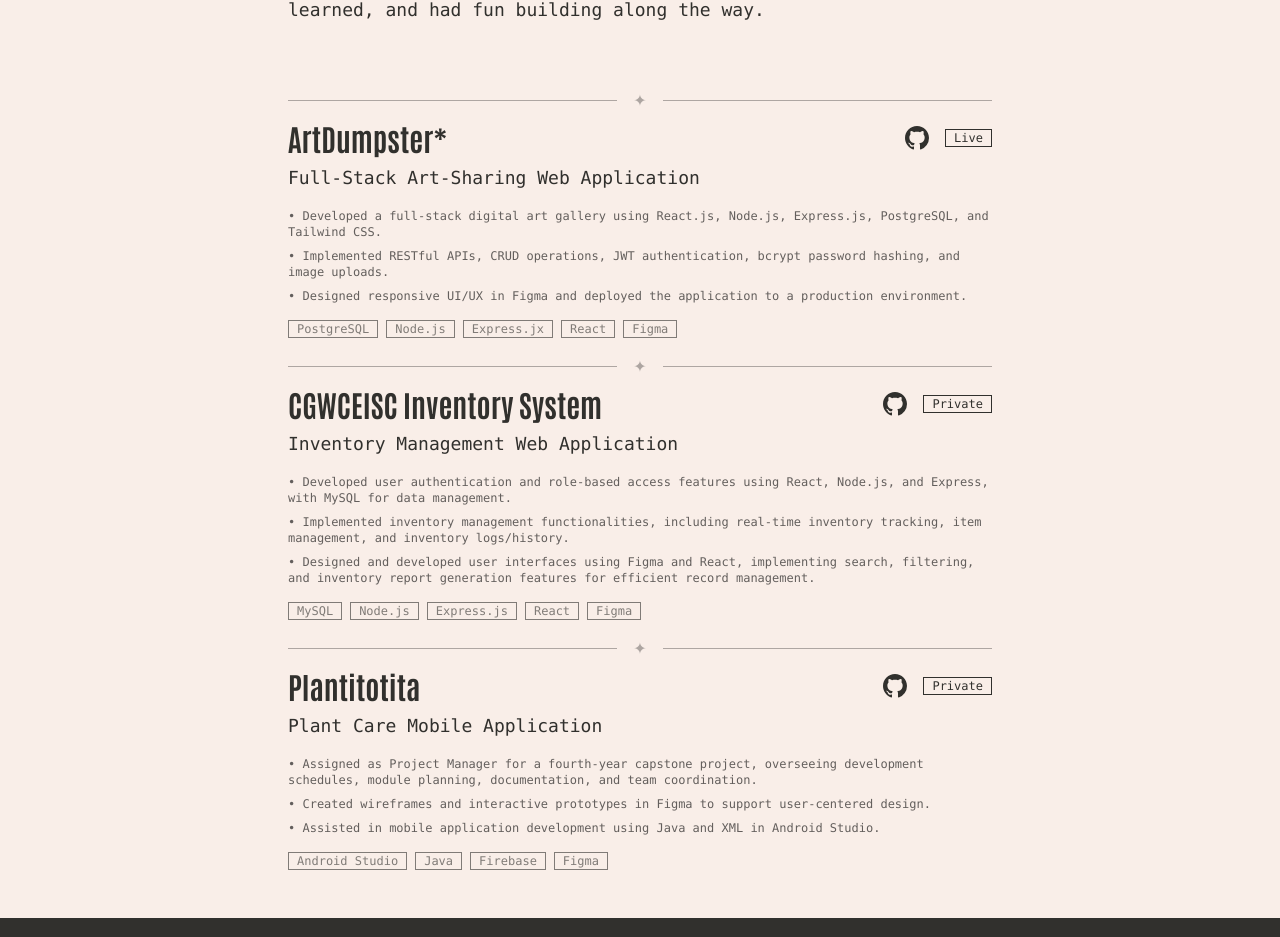
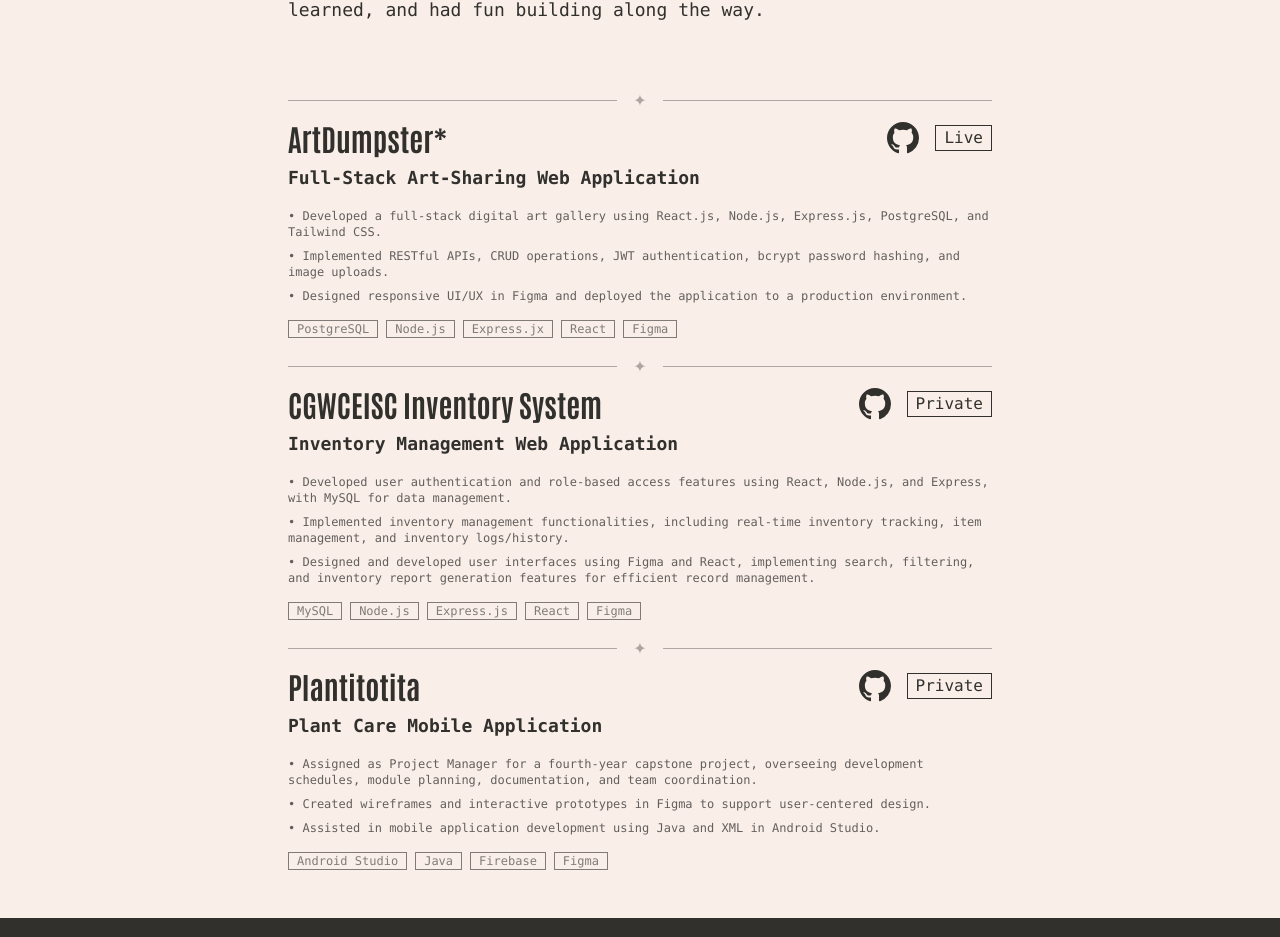
Before and after one commit to JaeYangLee/jian-lee-ramos, a React (Vite) app: page / in a window 1280 px wide. Shown: the part 1296-2233 px from the top of the page. Built offline with nearby package versions, Linux system fonts and the light colour scheme.

Commit message:
feat: enhance text styles for project descriptions and improve button interactions

```diff
--- a/src/components/Experience.jsx
+++ b/src/components/Experience.jsx
@@ -27,11 +27,11 @@ function Projects() {
                 <h2 className="text-md font-bold text-left md:text-xl lg:text-2xl xl:text-3xl font-antonio text-[#31302D] dark:text-[#C6BF8B]">
                   Department of Human Settlements and Urban Development (DHSUD)
                 </h2>
-                <p className="font-mono text-xs font-light lg:text-lg xl:text-lg text-[#31302D] dark:text-[#F9EEE8]">
+                <p className="font-mono text-xs font-bold lg:text-lg xl:text-lg text-[#31302D] dark:text-[#F9EEE8]">
                   Project Monitoring and Evaluation Officer I
                 </p>
                 <p className="font-mono text-xs font-light lg:text-lg xl:text-lg text-[#31302D] dark:text-[#F9EEE8]">
-                  Nov 2025 - Present
+                  November 2025 - Present
                 </p>
               </div>
             </div>
@@ -75,7 +75,7 @@ function Projects() {
                 <h2 className="text-md font-bold text-left md:text-xl lg:text-2xl xl:text-3xl font-antonio text-[#31302D] dark:text-[#C6BF8B]">
                   Philippine Coast Guard - CGWCEISC
                 </h2>
-                <p className="font-mono text-xs font-light lg:text-lg xl:text-lg text-[#31302D] dark:text-[#F9EEE8]">
+                <p className="font-mono text-xs font-bold lg:text-lg xl:text-lg text-[#31302D] dark:text-[#F9EEE8]">
                   Full Stack Developer Intern
                 </p>
                 <p className="font-mono text-xs font-light lg:text-lg xl:text-lg text-[#31302D] dark:text-[#F9EEE8]">
--- a/src/components/Projects.jsx
+++ b/src/components/Projects.jsx
@@ -32,13 +32,13 @@ function Projects() {
                   </h2>
 
                   <div className="flex flex-row items-center justify-center gap-4">
-                    <BsGithub className="size-6  text-[#31302D] dark:text-[#C6BF8B]" />
-                    <button className="font-mono text-xs px-2 border  text-[#31302D] dark:text-[#C6BF8B]">
+                    <BsGithub className="size-6 lg:size-8  text-[#31302D] hover:text-[#838381] active:text-[#31302D] cursor-pointer dark:text-[#C6BF8B] dark:hover:text-[#777353] dark:active:text-[#C6BF8B] transition-all duration-300" />
+                    <button className="font-mono text-xs lg:text-base px-2 border  text-[#31302D] hover:text-[#F9EEE8] hover:border-[#31302D] hover:bg-[#31302D] dark:text-[#C6BF8B] dark:hover:text-[#31302d] dark:hover:bg-[#C6BF8B] dark:active:text-[#C6BF8B] dark:active:bg-transparent dark:active:border-[#C6BF8B] select-none cursor-pointer transition-all duration-300 active:text-[#31302D] active:bg-[#838381]">
                       Live
                     </button>
                   </div>
                 </div>
-                <p className="font-mono text-xs font-light lg:text-lg xl:text-lg text-[#31302D] dark:text-[#F9EEE8]">
+                <p className="font-mono text-xs font-bold lg:text-lg xl:text-lg text-[#31302D] dark:text-[#F9EEE8]">
                   Full-Stack Art-Sharing Web Application
                 </p>
               </div>
@@ -93,13 +93,13 @@ function Projects() {
                   </h2>
 
                   <div className="flex flex-row items-center justify-center gap-4">
-                    <BsGithub className="size-6 text-[#31302D] dark:text-[#C6BF8B]" />
-                    <button className="font-mono text-xs px-2 border  text-[#31302D] dark:text-[#C6BF8B]">
+                    <BsGithub className="size-6 lg:size-8  text-[#31302D] hover:text-[#838381] active:text-[#31302D] cursor-pointer dark:text-[#C6BF8B] dark:hover:text-[#777353] dark:active:text-[#C6BF8B] transition-all duration-300" />
+                    <button className="font-mono text-xs lg:text-base px-2 border  text-[#31302D] dark:text-[#C6BF8B]">
                       Private
                     </button>
                   </div>
                 </div>
-                <p className="font-mono text-xs font-light lg:text-lg xl:text-lg text-[#31302D] dark:text-[#F9EEE8]">
+                <p className="font-mono text-xs font-bold lg:text-lg xl:text-lg text-[#31302D] dark:text-[#F9EEE8]">
                   Inventory Management Web Application
                 </p>
               </div>
@@ -157,13 +157,13 @@ function Projects() {
                   </h2>
 
                   <div className="flex flex-row items-center justify-center gap-4">
-                    <BsGithub className="size-6 text-[#31302D] dark:text-[#C6BF8B]" />
-                    <button className="font-mono text-xs px-2 border  text-[#31302D] dark:text-[#C6BF8B]">
+                    <BsGithub className="size-6 lg:size-8  text-[#31302D] hover:text-[#838381] active:text-[#31302D] cursor-pointer dark:text-[#C6BF8B] dark:hover:text-[#777353] dark:active:text-[#C6BF8B] transition-all duration-300" />
+                    <button className="font-mono text-xs lg:text-base px-2 border  text-[#31302D] dark:text-[#C6BF8B]">
                       Private
                     </button>
                   </div>
                 </div>
-                <p className="font-mono text-xs font-light lg:text-lg xl:text-lg text-[#31302D] dark:text-[#F9EEE8]">
+                <p className="font-mono text-xs font-bold lg:text-lg xl:text-lg text-[#31302D] dark:text-[#F9EEE8]">
                   Plant Care Mobile Application
                 </p>
               </div>
```
